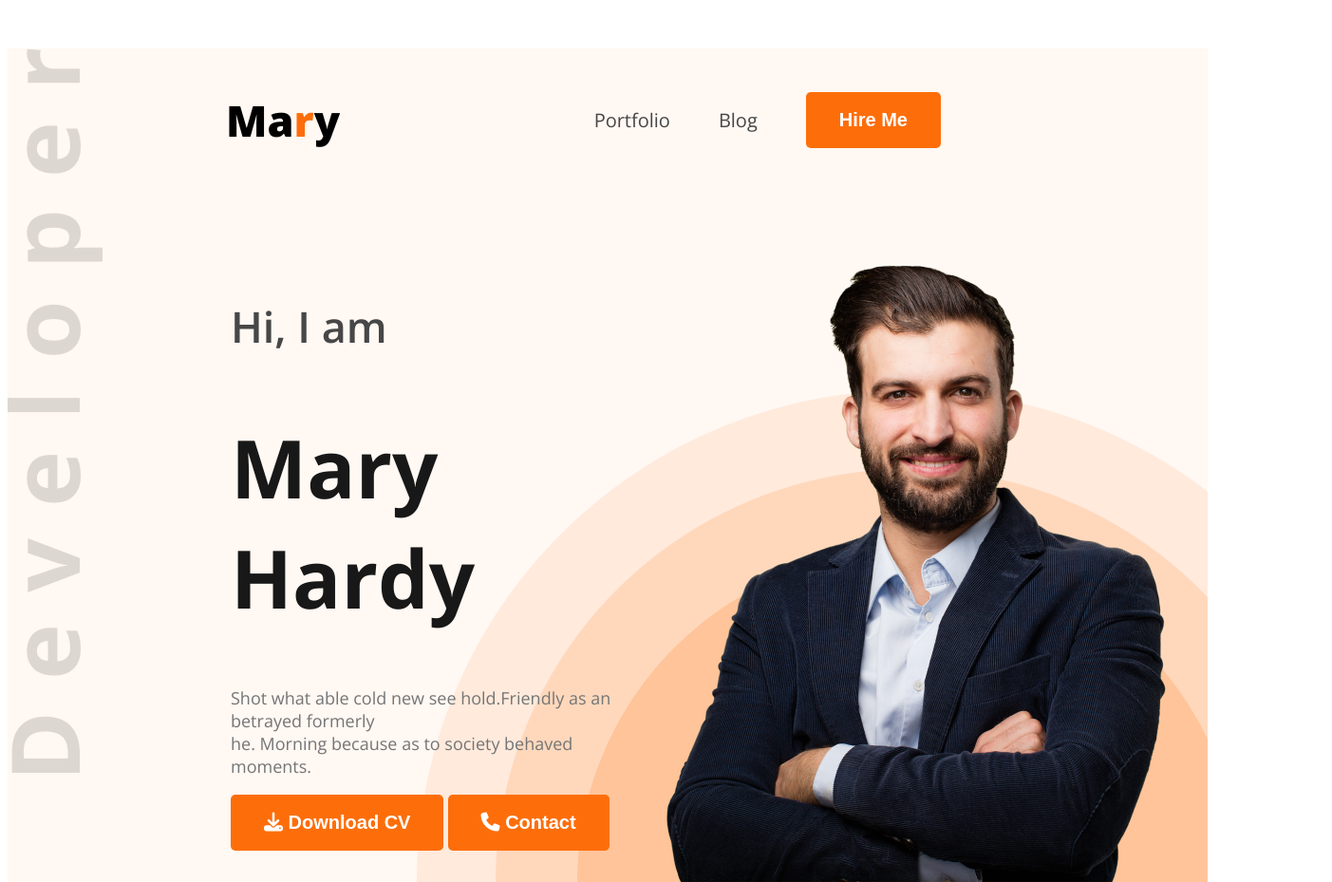
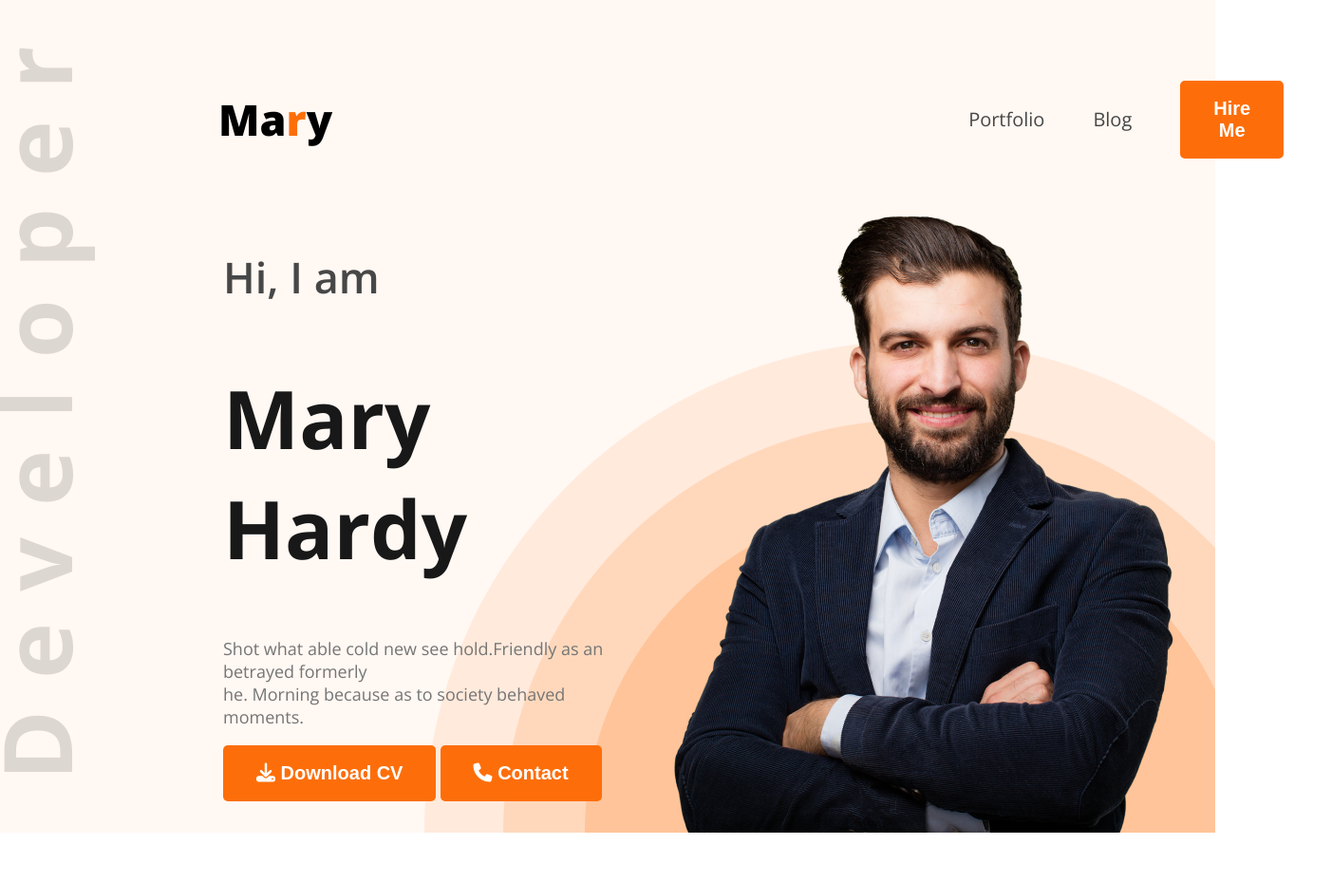
Before and after one commit to Antor-Chowdhury/web-dev-portfolio, a plain HTML site: page index.html in a window 1280 px wide. Shown: the top 929 px of the page at 95% size, 1403 px wide, since content can reach past the window. Drawn offline with nearby package versions, Linux system fonts and the light colour scheme.

Commit message:
did some minor changes on banner section

```diff
--- a/index.html
+++ b/index.html
@@ -15,6 +15,11 @@
       src="https://kit.fontawesome.com/4ce30d13e1.js"
       crossorigin="anonymous"
     ></script>
+    <style>
+      body {
+        margin: 0 0;
+      }
+    </style>
   </head>
   <body class="open-sans-normal">
     <header class="header secondary-bg">
--- a/styles/portfolio.css
+++ b/styles/portfolio.css
@@ -6,6 +6,17 @@
   font-variation-settings:
     "wdth" 100;
 }
+
+/* * {
+  margin: 0;
+  padding: 0;
+  box-sizing: border-box;
+} */
+
+
+/* body{
+    margin: 0 0;
+} */
 
 /* Shared Style */
 .secondary-bg{ /*bg=background*/
@@ -54,14 +65,18 @@
     background-image: url(../images/developer.png), url(../images/header_bg.png);
     background-repeat: no-repeat;
     background-position: top left, bottom right;
+    background-origin: content-box;
+    padding-top: 50px;
 }
 
 /* Nav Styles */
 nav{
     display: flex;
+    gap: 630px;
     align-items: center;
     justify-content: space-between;
-    margin: 51px 230px;
+    margin: 0px 230px;
+    padding-top: 50px 228px 0px 228px;
 }
 
 .nav-title{
@@ -88,7 +103,8 @@ nav li a{
 .banner{
     display: flex;
     justify-content: space-between;
-    margin: 0 35px 0 235px;
+    /* margin: 0 35px 0 235px; */
+    padding: 0 35px 0 235px;
 }
 
 .banner-content{
```
